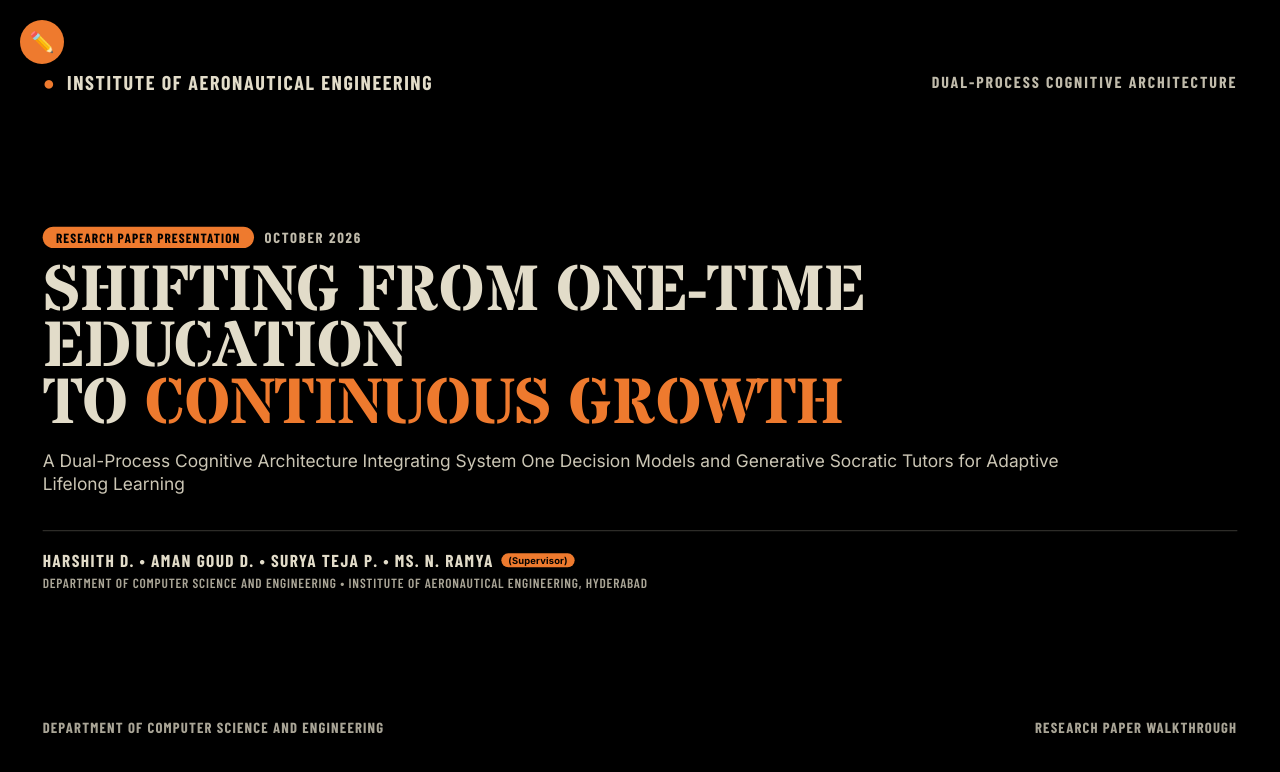
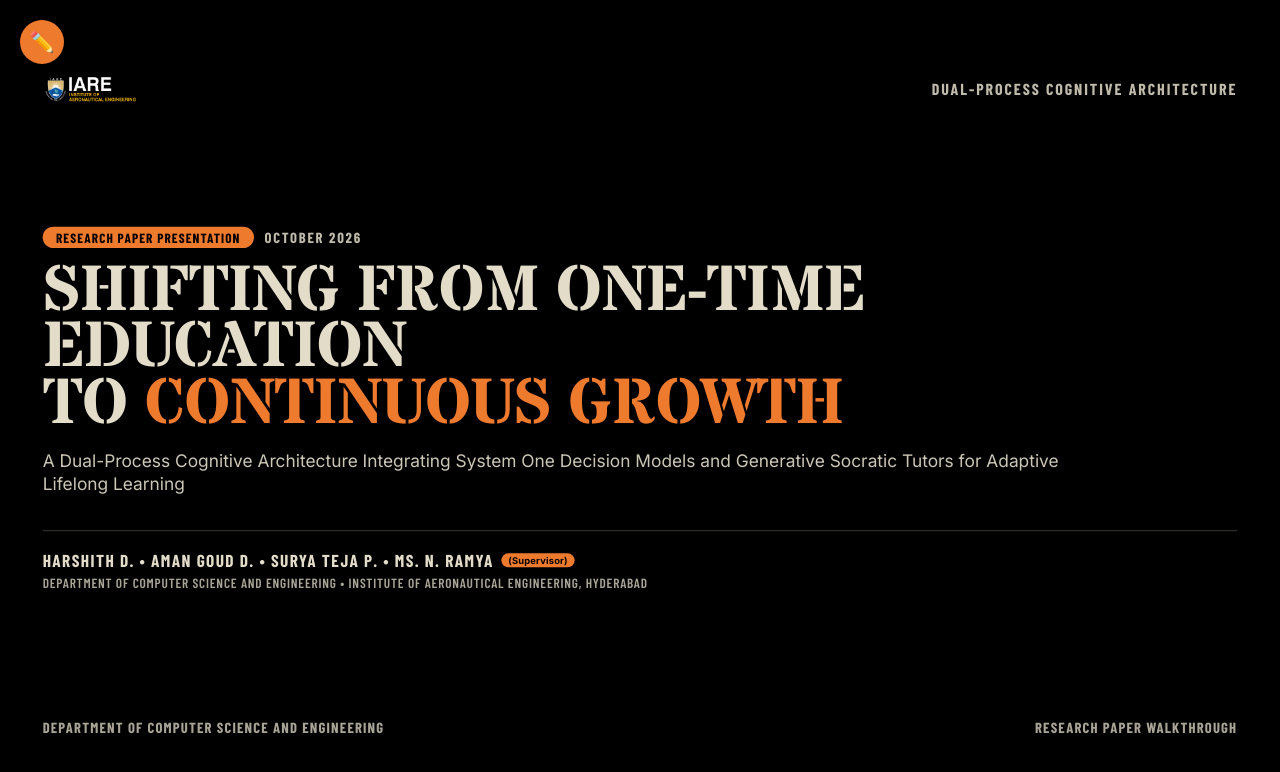
Before and after one commit to Harshith-10/sharp-maxwell, a plain HTML site: page presentation.html in a window 1280 px wide. Drawn offline with nearby package versions, Linux system fonts and the light colour scheme; a web font is replaced by a local one.

Commit message:
feat: replace slide 1 top-left text and circle with institute logo

```diff
--- a/presentation.html
+++ b/presentation.html
@@ -356,8 +356,7 @@
             <section class="slide theme-dark active visible" data-label="01 Cover">
                 <div class="topbar">
                     <div class="topbar-left">
-                        <span style="color: var(--color-orange);">●</span>
-                        <span>INSTITUTE OF AERONAUTICAL ENGINEERING</span>
+                        <img src="logo.png" alt="Institute of Aeronautical Engineering Logo" style="height: 52px; width: auto; object-fit: contain; display: block;">
                     </div>
                     <div class="topbar-right">
                         <span>DUAL-PROCESS COGNITIVE ARCHITECTURE</span>
```
Also changed, not shown: logo.png (added), 1 other file.
